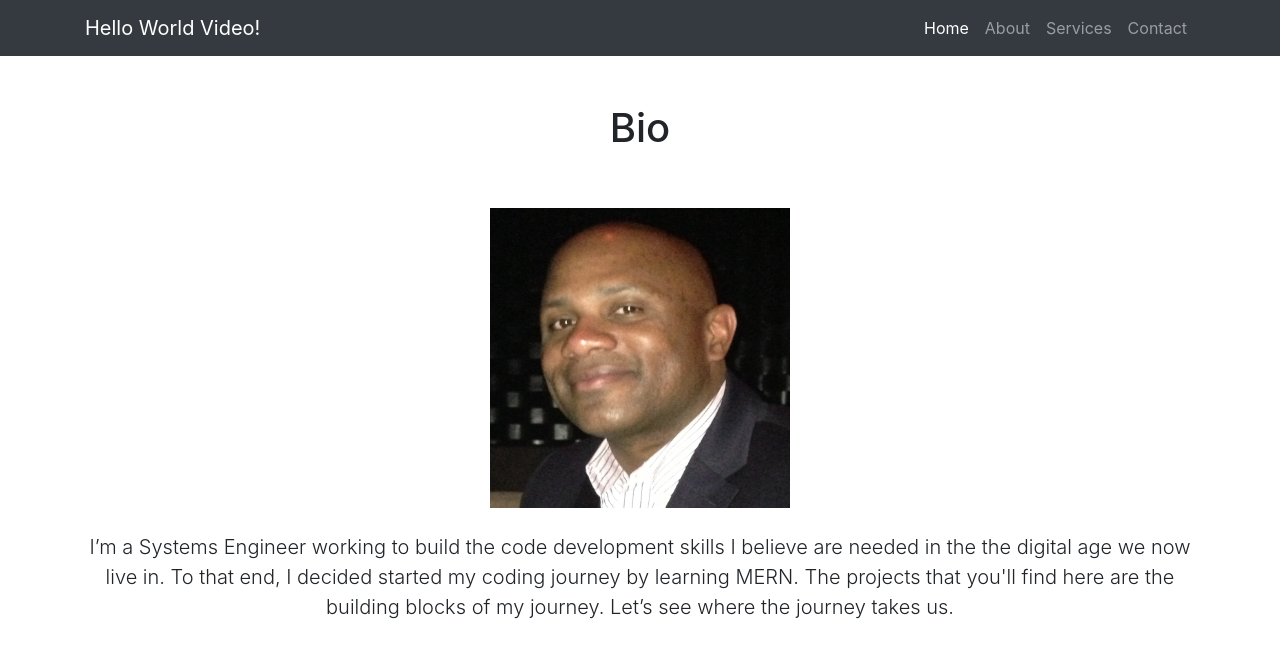
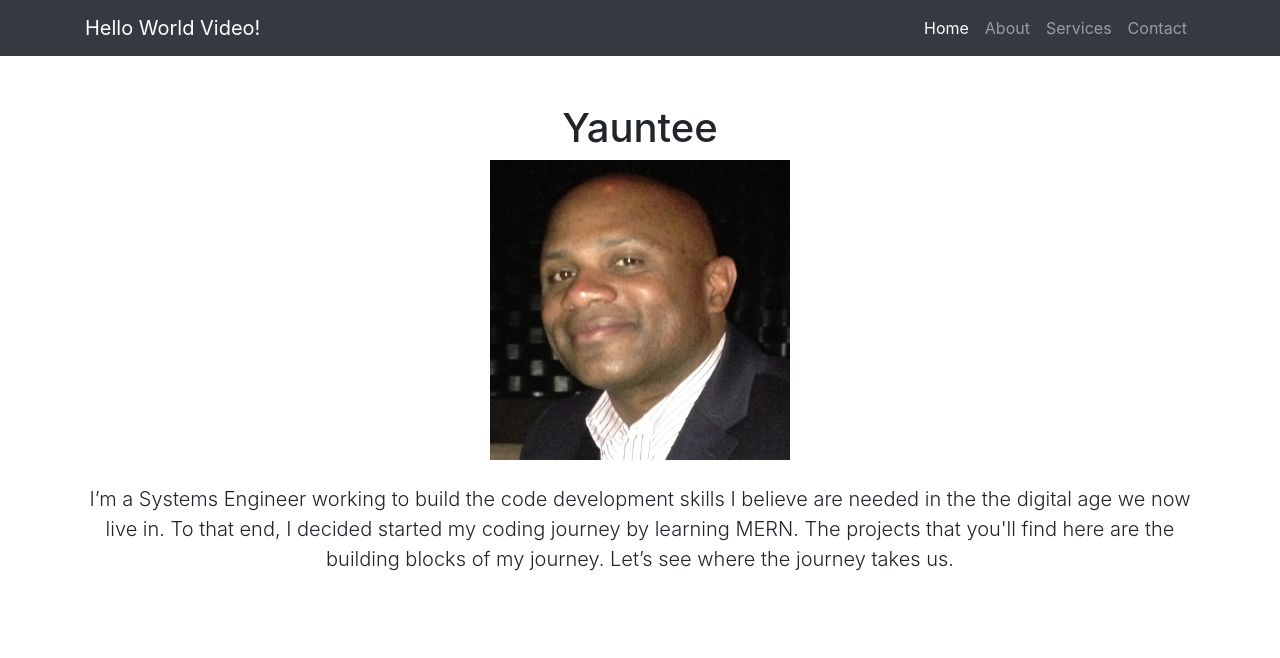
Before and after one commit to yauntee/yauntee.github.io, a website: page index.html in a window 1280 px wide. Drawn offline with Linux system fonts and the light colour scheme.

Commit message:
Update index.html

```diff
--- a/index.html
+++ b/index.html
@@ -49,7 +49,7 @@
   <div class="container">
     <div class="row">
       <div class="col-lg-12 text-center">
-        <h1 class="mt-5">Bio</h1><br></br>
+        <h1 class="mt-5">Yauntee</h1>
         <img src="Mypic.JPG" alt="Bio Pic" width="300" height="300"><br></br>
         <p class="lead">I’m a Systems Engineer working to build the code development skills I believe are needed in the the digital age we now live in. To that end, I decided started my coding journey by learning MERN. The projects that you'll find here are the building blocks of my journey. Let’s see where the journey takes us.</p>
       </div>
```
